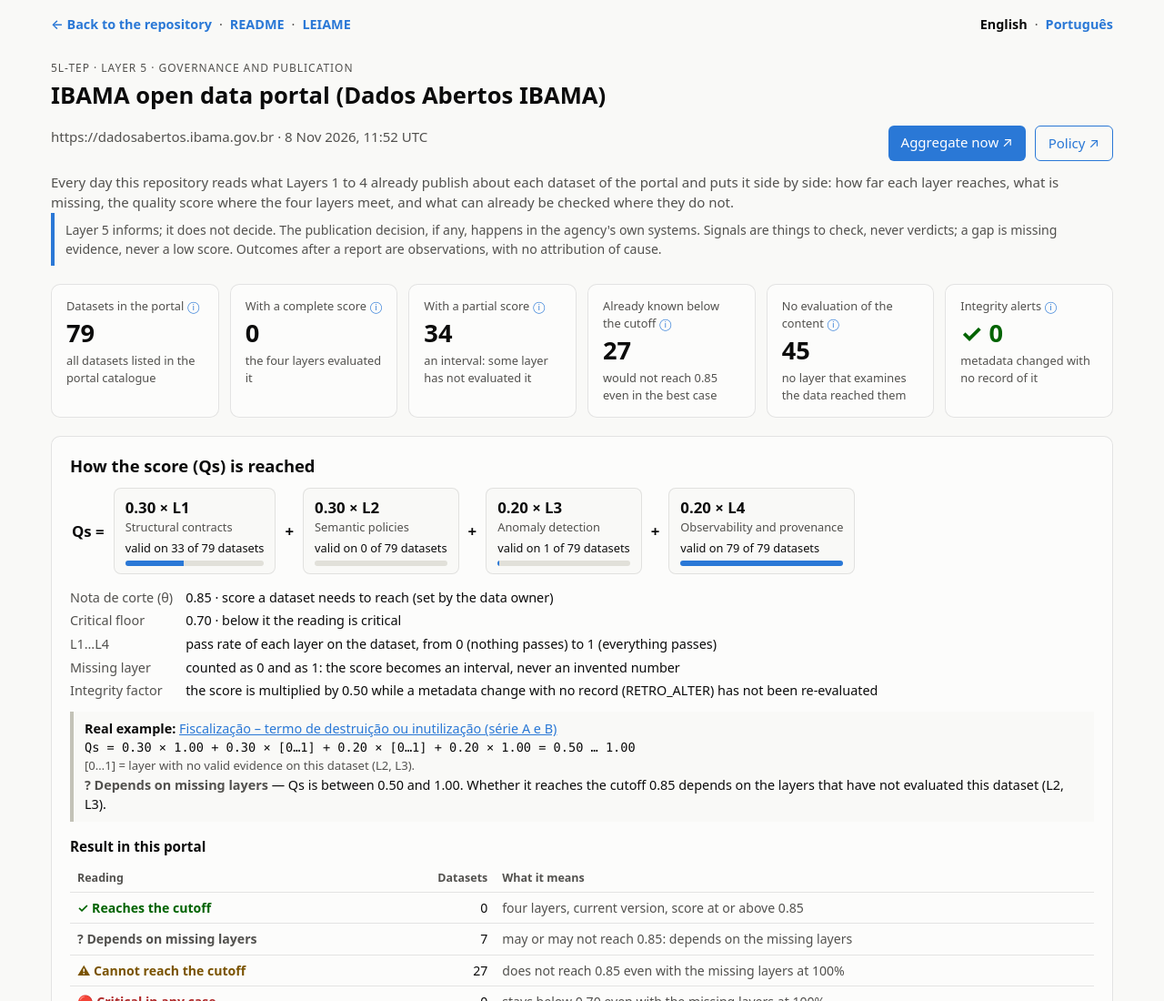
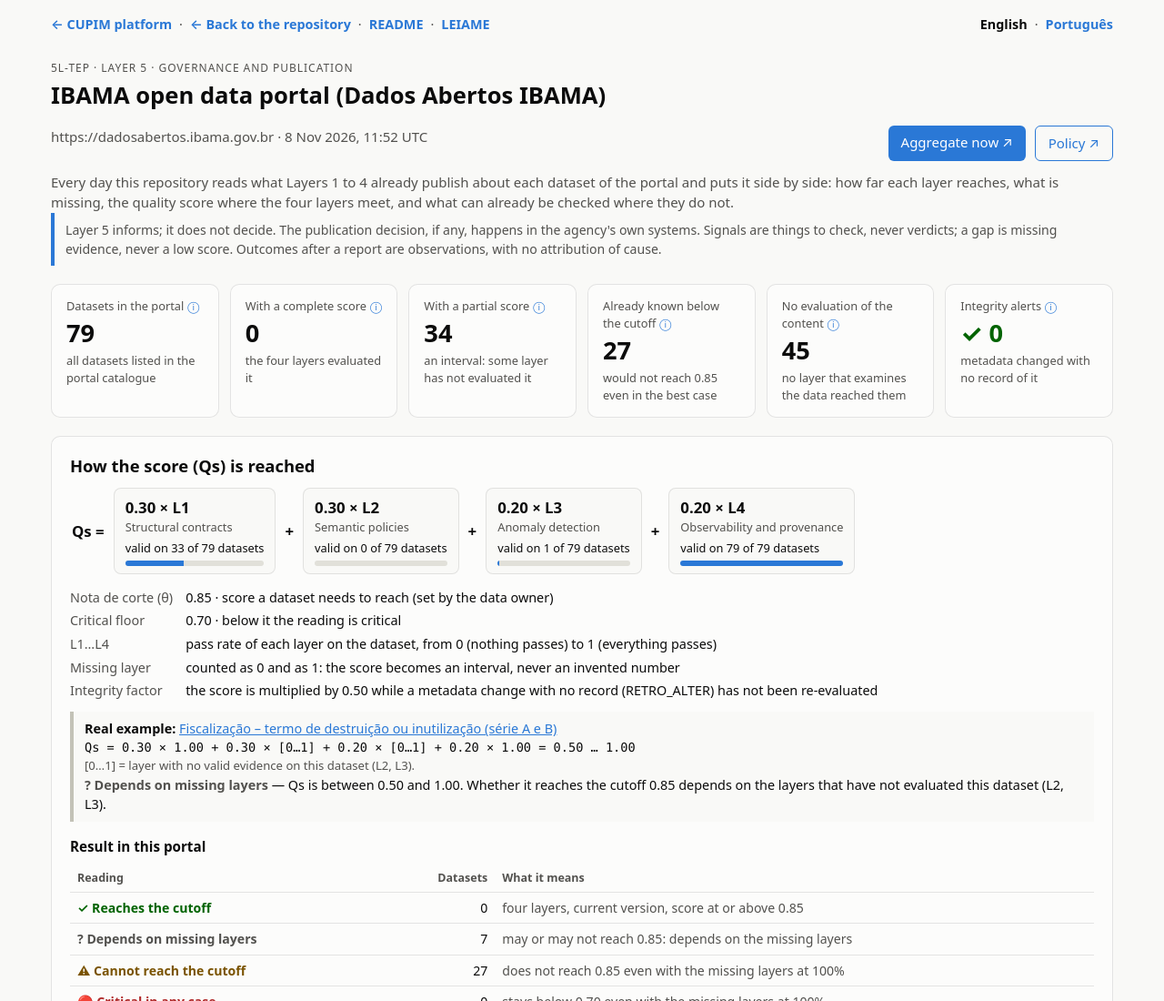
Before and after one commit to lsp3cesarschool/5ltep-layer5, a plain HTML site: page docs/index.html in a window 1280 px wide. Shown: the top 1100 px of the page at 91% size. Drawn offline with Linux system fonts and the light colour scheme.

Commit message:
Add CUPIM platform navigation links

```diff
--- a/docs/app.js
+++ b/docs/app.js
@@ -6,6 +6,7 @@
 
   const TEXT = {
     en: {
+      cupim: "← CUPIM platform",
       run: "Aggregate now ↗", policy_btn: "Policy ↗",
       intro: "Every day this repository reads what Layers 1 to 4 already publish about each dataset of the portal and puts it side by side: how far each layer reaches, what is missing, the quality score where the four layers meet, and what can already be checked where they do not.",
       sources_h: "Layers and their evidence",
@@ -70,6 +71,7 @@
       cov_text: "{v} valid · {r} reached, not valid now · {g} not evaluated",
     },
     pt: {
+      cupim: "← Plataforma CUPIM",
       run: "Agregar agora ↗", policy_btn: "Política ↗",
       intro: "Todo dia este repositório lê o que as Camadas 1 a 4 já publicam sobre cada conjunto de dados do portal e coloca lado a lado: até onde cada camada chega, o que falta, a nota de qualidade onde as quatro se encontram e o que já dá para conferir onde não se encontram.",
       sources_h: "As camadas e sua evidência",
@@ -143,6 +145,7 @@
   const PAGE = 40;
 
   function i18n() {
+    document.getElementById("cupim-link").href = `https://5ltep-cupim.github.io/?lang=${lang}`;
     document.querySelectorAll("[data-i18n]").forEach((n) => { n.textContent = tt(n.dataset.i18n); });
     document.querySelectorAll("[data-i18n-placeholder]").forEach((n) => { n.placeholder = tt(n.dataset.i18nPlaceholder); });
   }
--- a/docs/index.html
+++ b/docs/index.html
@@ -9,6 +9,8 @@
 <body>
 <!-- Every element with data-i18n is filled by app.js (English / Portuguese). -->
 <nav class="topbar">
+  <a id="cupim-link" href="https://5ltep-cupim.github.io/?lang=en" data-i18n="cupim">← CUPIM platform</a>
+  <span class="muted">·</span>
   <a id="repo-link" data-i18n="back" href="https://github.com/lsp3cesarschool/5ltep-layer5">← Back to the repository</a>
   <span class="muted">·</span>
   <a id="readme-link" href="https://github.com/lsp3cesarschool/5ltep-layer5#readme">README</a>
```
Also changed, not shown: 2 other files.
